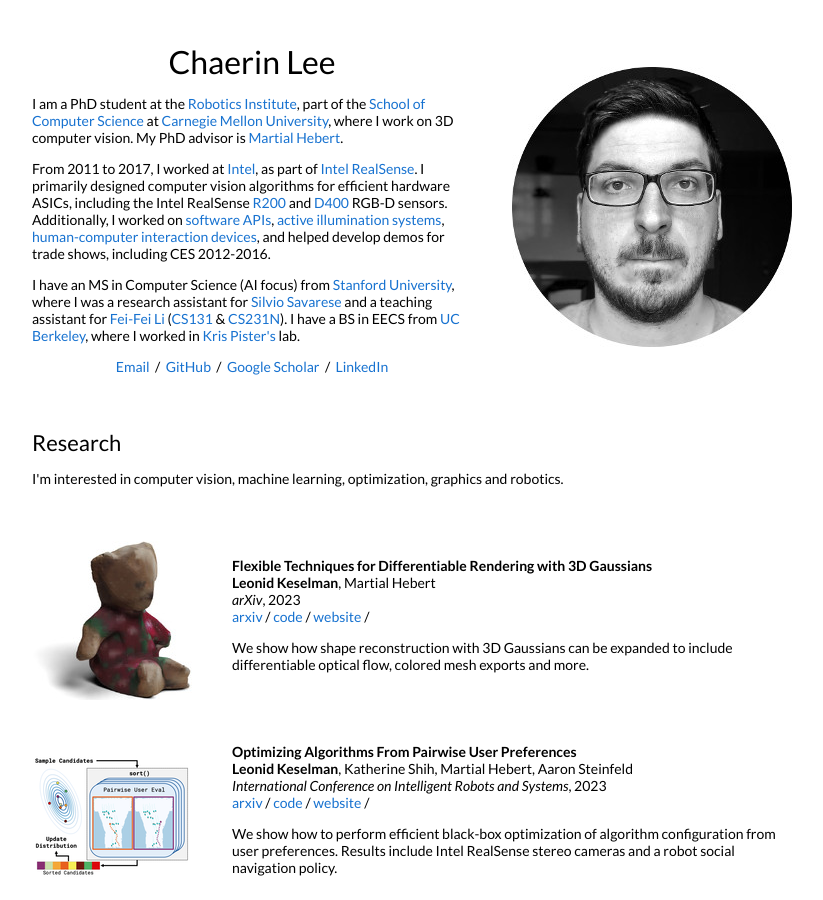
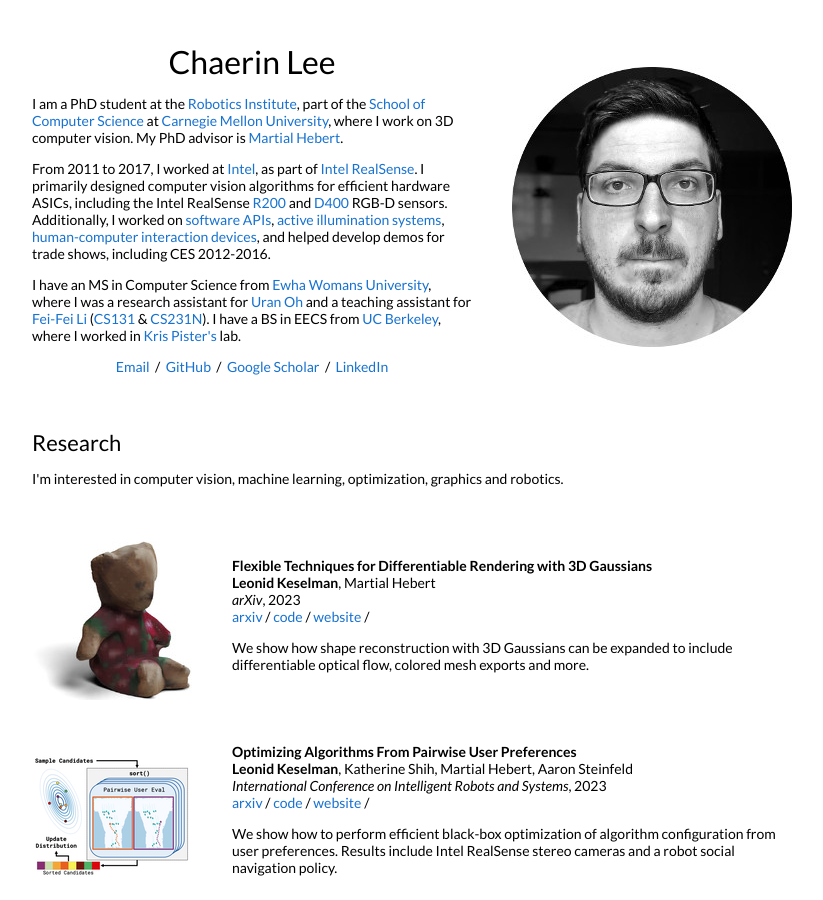
Before and after one commit to chrnlee/chrnlee.github.io, a Jekyll site: the page built from _posts/2023-08-28-3dgaussians.markdown, in a window 1280 px wide and 900 px high. Shown: the whole window, without its empty margins (228-1051 px from the left). Built offline with Jekyll 4.4.1, drawn with Linux system fonts in a browser that asks for light colours.

Commit message:
Update default.html

```diff
--- a/_layouts/default.html
+++ b/_layouts/default.html
@@ -40,13 +40,13 @@
                 From 2011 to 2017, I worked at <a href="https://www.intel.com">Intel</a>, as part of <a href="https://www.intelrealsense.com/">Intel RealSense</a>. I primarily designed computer vision algorithms for efficient hardware ASICs, including the Intel RealSense <a href="https://software.intel.com/en-us/articles/realsense-r200-camera">R200</a> and <a href="https://software.intel.com/en-us/realsense/d400">D400</a> RGB-D sensors. Additionally, I worked on <a href="https://github.com/IntelRealSense/librealsense">software APIs</a>, <a href="https://patents.google.com/patent/US9992474B2">active illumination systems</a>, <a href="https://patents.google.com/patent/US9304597">human-computer interaction devices</a>, and helped develop demos for trade shows, including CES 2012-2016.
               </p>
               <p>
-                I have an MS in Computer Science (AI focus) from <a href="http://cs.stanford.edu">Stanford University</a>, where I was a research assistant for <a href="http://svl.stanford.edu/">Silvio Savarese</a> and a teaching assistant for <a href="http://svl.stanford.edu/">Fei-Fei Li</a> (<a href="http://vision.stanford.edu/teaching/cs131_fall1617/">CS131</a> & <a href="http://cs231n.stanford.edu/2017/">CS231N</a>). I have a BS in EECS from <a href="http://www.eecs.berkeley.edu/">UC Berkeley</a>, where I worked in <a href="https://people.eecs.berkeley.edu/~pister/">Kris Pister's</a> lab.
+                I have an MS in Computer Science from <a href="https://ewha.ac.kr/ewhaen/index.do">Ewha Womans University</a>, where I was a research assistant for <a href="https://scholar.google.co.kr/citations?user=qv4S97EAAAAJ&hl=ko&oi=ao">Uran Oh</a> and a teaching assistant for <a href="http://svl.stanford.edu/">Fei-Fei Li</a> (<a href="http://vision.stanford.edu/teaching/cs131_fall1617/">CS131</a> & <a href="http://cs231n.stanford.edu/2017/">CS231N</a>). I have a BS in EECS from <a href="http://www.eecs.berkeley.edu/">UC Berkeley</a>, where I worked in <a href="https://people.eecs.berkeley.edu/~pister/">Kris Pister's</a> lab.
               </p>
               <p style="text-align:center">
                 <a target="_blank" href="https://mailhide.io/e/B8TyS"> Email</a> &nbsp;/&nbsp;
                 <a href="https://github.com/leonidk">GitHub</a> &nbsp;/&nbsp;
                 <a href="https://scholar.google.com/citations?user=GCYG4GoAAAAJ">Google Scholar</a> &nbsp;/&nbsp;
-                <a href="https://www.linkedin.com/in/lkeselman"> LinkedIn </a>
+                <a href="https://www.linkedin.com/in/chaerinlee"> LinkedIn </a>
               </p>
             </td>
             <td style="padding:2.5%;width:40%;max-width:40%">
```
